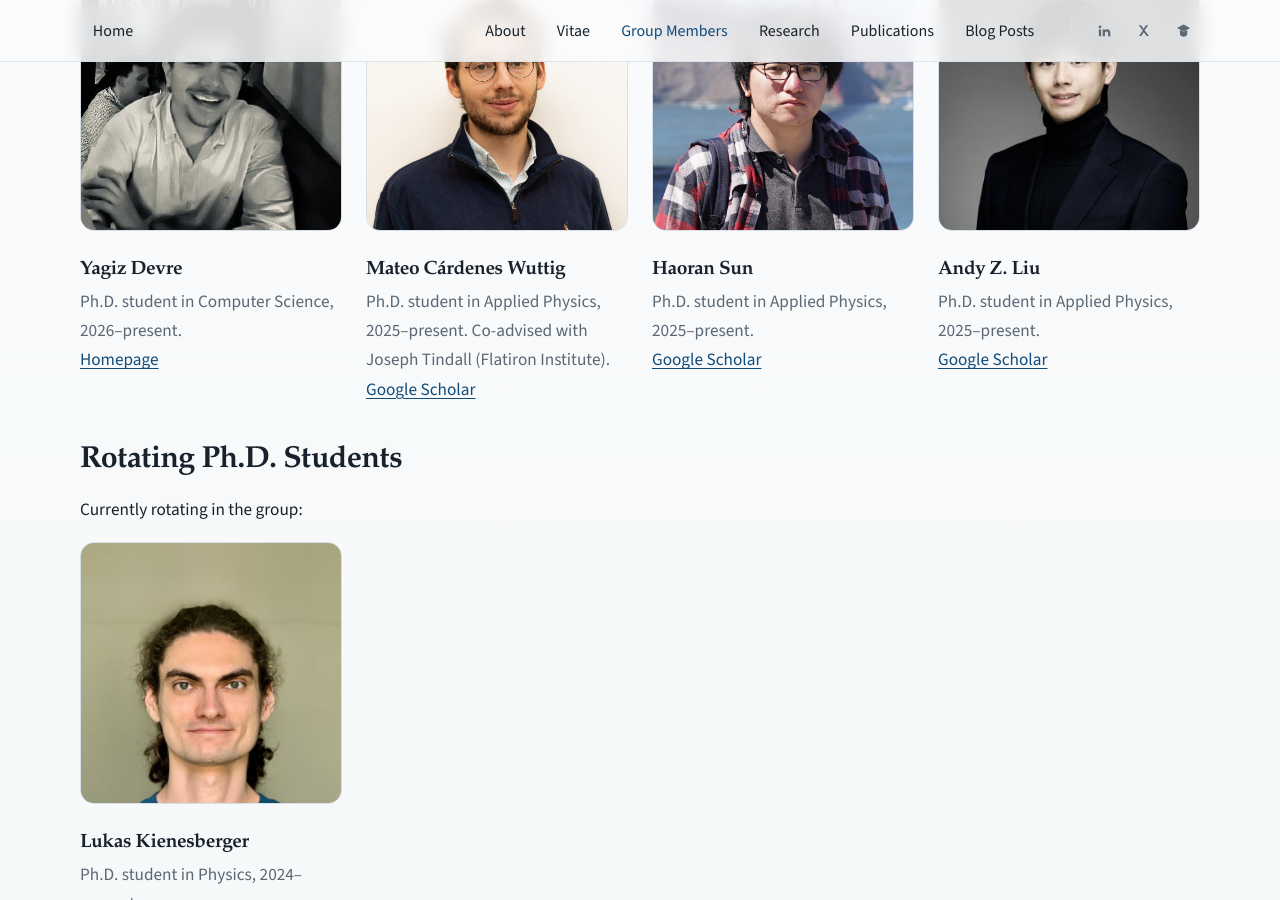
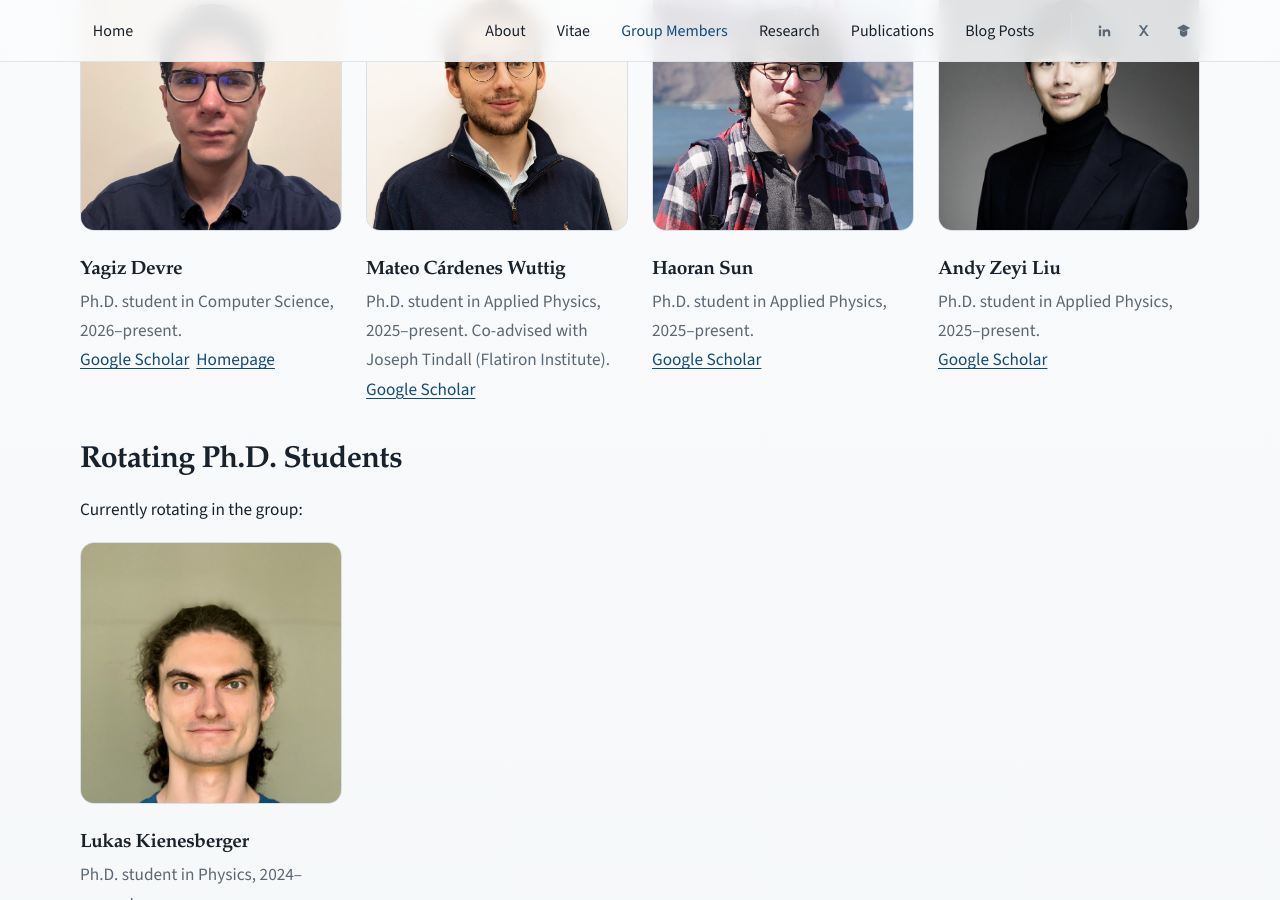
Before and after one commit to jsous/jsous.github.io, a Jekyll site: the page built from pages/people.md, in a window 1280 px wide and 900 px high, scrolled down 939 px. Built offline with Jekyll 4.4.1, drawn with Linux system fonts in a browser that asks for light colours.

Commit message:
Update Yagiz and Andy profiles

```diff
--- a/pages/people.md
+++ b/pages/people.md
@@ -26,9 +26,9 @@ permalink: /group-members/
   <p class="people-intro">I am fortunate to supervise several excellent Ph.D. students:</p>
   <div class="people-grid">
     <article class="person-card">
-      <img src="{{ '/assets/images/members/yagiz-devre.jpg' | relative_url }}" alt="Portrait of Yagiz Devre." width="460" height="460">
+      <img src="{{ '/assets/images/members/ydevre.png' | relative_url }}" alt="Portrait of Yagiz Devre." width="800" height="800">
       <h3>Yagiz Devre</h3>
-      <p>Ph.D. student in Computer Science, 2026–present.<br><a href="https://github.com/ygzdvr" rel="noreferrer">Homepage</a></p>
+      <p>Ph.D. student in Computer Science, 2026–present.<br><a href="https://scholar.google.com/citations?user=_uIW9QMAAAAJ&amp;hl=en" rel="noreferrer">Google Scholar</a>&nbsp;&nbsp;<a href="https://ygzdvr.github.io/" rel="noreferrer">Homepage</a></p>
     </article>
     <article class="person-card">
       <img src="{{ '/assets/images/members/mateo-cardenes-wuttig.jpg' | relative_url }}" alt="Portrait of Mateo Cárdenes Wuttig." width="5600" height="4000">
@@ -41,8 +41,8 @@ permalink: /group-members/
       <p>Ph.D. student in Applied Physics, 2025–present.<br><a href="https://scholar.google.com/citations?user=iW5bof4AAAAJ&amp;hl=en" rel="noreferrer">Google Scholar</a></p>
     </article>
     <article class="person-card">
-      <img class="person-card__image--andy" src="{{ '/assets/images/andy-liu.jpg' | relative_url }}" alt="Portrait of Andy Z. Liu." width="800" height="600">
-      <h3>Andy Z. Liu</h3>
+      <img class="person-card__image--andy" src="{{ '/assets/images/andy-liu.jpg' | relative_url }}" alt="Portrait of Andy Zeyi Liu." width="800" height="600">
+      <h3>Andy Zeyi Liu</h3>
       <p>Ph.D. student in Applied Physics, 2025–present.<br><a href="https://scholar.google.com/citations?user=8PekKQMAAAAJ&amp;hl=en" rel="noreferrer">Google Scholar</a></p>
     </article>
   </div>
```
Also changed, not shown: assets/images/members/yagiz-devre.jpg (deleted), assets/images/members/ydevre.png (added).
